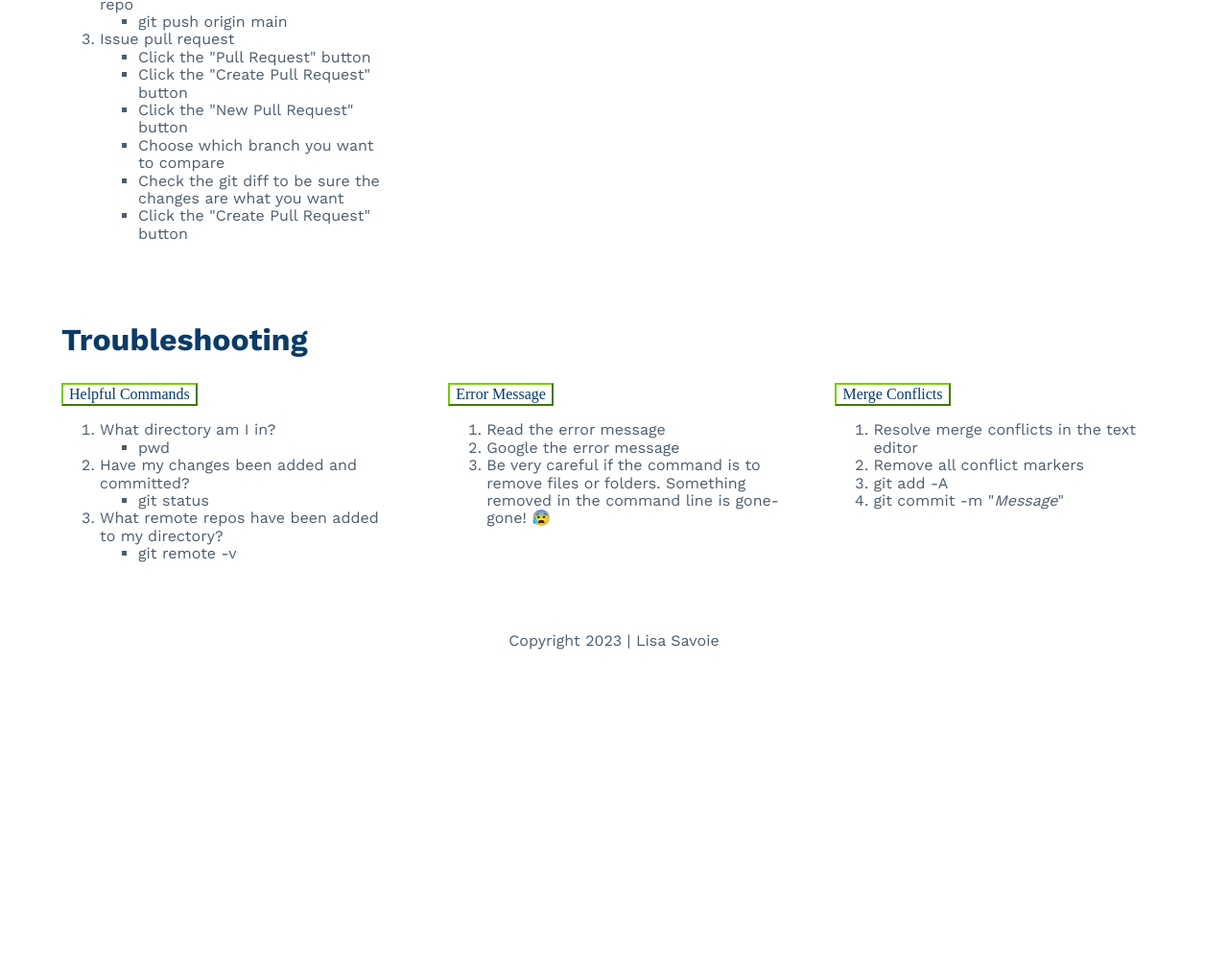
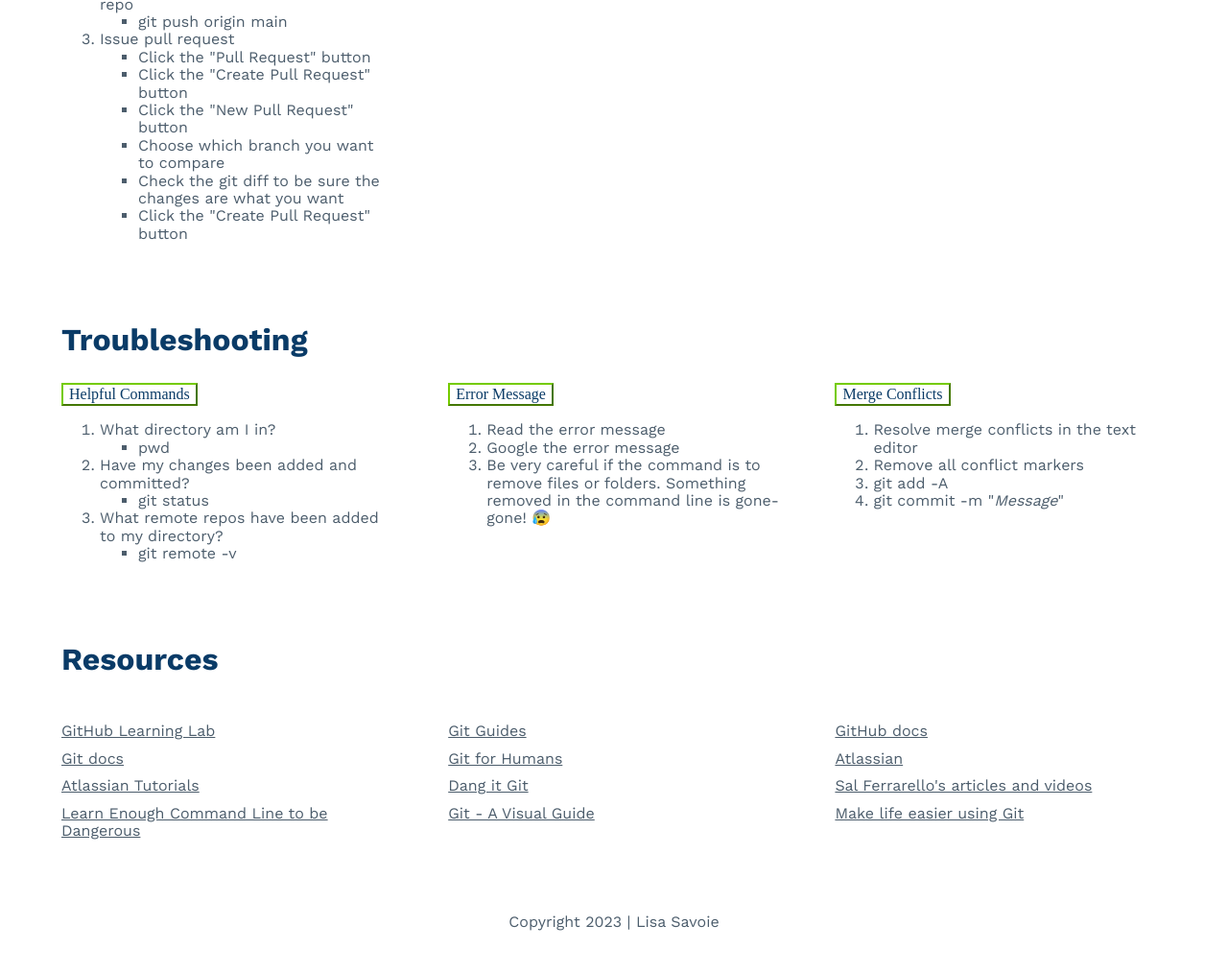
Before and after one commit to twosavoie/git-and-github-workflow, a website built with Parcel: page index.html in a window 1280 px wide. Shown: the part 1646-2660 px from the top of the page at 96% size. Before the commit the page ends 2379 px from the top, so only its background shows below. Built offline with nearby package versions, Linux system fonts and the light colour scheme; a web font is replaced by a local one.

Commit message:
Added resources

```diff
--- a/css/main.css
+++ b/css/main.css
@@ -102,9 +102,12 @@ textarea {
     font-family: var(--header-font);
     color: var(--primary-color);
   }
-  p, li {
+  p, li, a {
     font-family: var(--header-font);
     color: var(--text-color);
+  }
+  a:hover {
+    color: var(--accent-color);
   }
   button {
     background: white;
@@ -146,6 +149,18 @@ textarea {
   ul li {
     list-style: square;
   }
+  .resource-wrapper ul {
+    padding-left: 0;
+    display: flex;
+    flex-flow: row wrap;
+    justify-content: space-between;
+    padding-bottom: 40px;
+  }
+  .resource-wrapper ul li {
+    list-style: none;
+    width: 100%;
+    padding: 5px 0;
+  }
   footer p {
     text-align: center;
     padding-bottom: 40px;
@@ -158,11 +173,16 @@ textarea {
     }
     .list-wrapper {
       width: 45%;
-      /* padding: 0 20px 40px 20px; */
+    }
+    .resource-wrapper ul li {
+      width: 45%;
     }
   }
   @media (min-width: 1200px) {
     .list-wrapper {
+      width: 30%;
+    }
+    .resource-wrapper ul li {
       width: 30%;
     }
   }
--- a/index.html
+++ b/index.html
@@ -239,7 +239,8 @@
           <ol class="error-messages hide list">
             <li>Read the error message</li>
             <li>Google the error message</li>
-            <li>Be very careful if the command is to remove files or folders. Something removed in the command line is gone-gone! 😰</li>
+            <li>Be very careful if the command is to remove files or folders. Something removed in the command line is
+              gone-gone! 😰</li>
           </ol>
         </div>
         <div class="list-wrapper">
@@ -250,6 +251,28 @@
             <li>git add -A</li>
             <li>git commit -m "<i>Message</i>"</li>
           </ol>
+        </div>
+      </section>
+
+      <h2>Resources</h2>
+      <section class="troubleshooting-projects section-wrapper">
+        <div class="resource-wrapper">
+          <ul>
+          <li><a href="https://github.com/apps/github-learning-lab" target="_blank">GitHub Learning Lab</a></li>
+          <li><a href="https://github.com/git-guides/" target="_blank">Git Guides</a></li>
+          <li><a href="https://docs.github.com/en/get-started/quickstart/hello-world" target="_blank">GitHub docs</a></li>
+          <li><a href="https://git-scm.com/book/en/v2" target="_blank">Git docs</a></li>
+          <li><a href="https://abookapart.com/products/git-for-humans" target="_blank">Git for Humans</a></li>
+          <li><a href="https://www.atlassian.com/git" target="_blank">Atlassian</a></li>
+          <li><a href="https://www.atlassian.com/git/tutorials" target="_blank">Atlassian Tutorials </a></li>
+          <li><a href="https://dangitgit.com/en" target="_blank">Dang it Git</a></li>
+          <li><a href="https://salferrarello.com/intermediate-git/" target="_blank">Sal Ferrarello's articles and videos</a></li>
+          <li><a href="https://www.learnenough.com/command-line-tutorial" target="_blank">Learn Enough Command Line to be
+            Dangerous</a></li>
+          <li><a href="http://marklodato.github.io/visual-git-guide/index-en.html" target="_blank">Git - A Visual Guide</a></li>
+          <li><a href="https://www.smashingmagazine.com/make-life-easier-when-using-git/" target="_blank">Make life easier
+            using Git</a></li>
+          </ul>
         </div>
       </section>
     </div>
```
